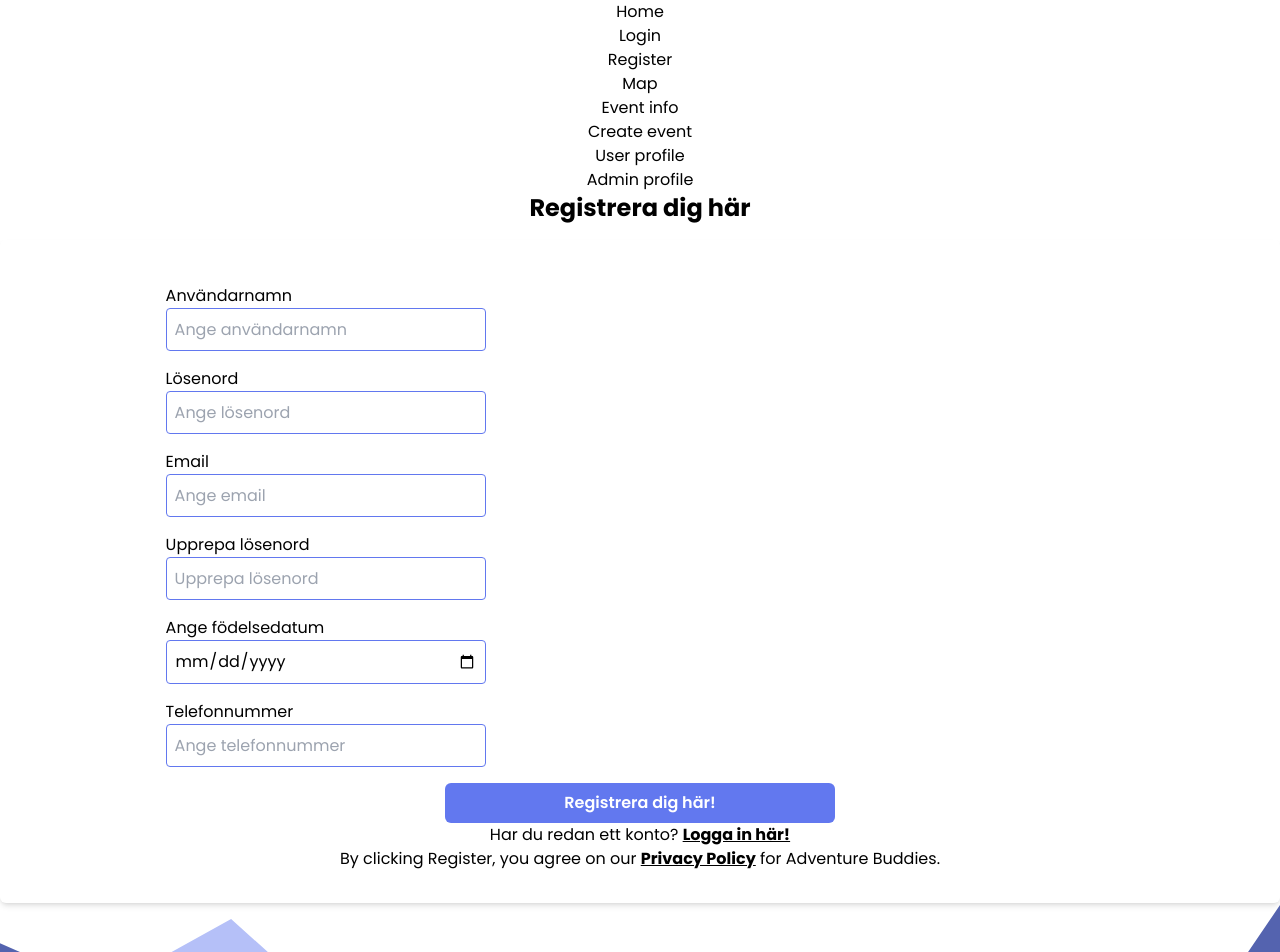
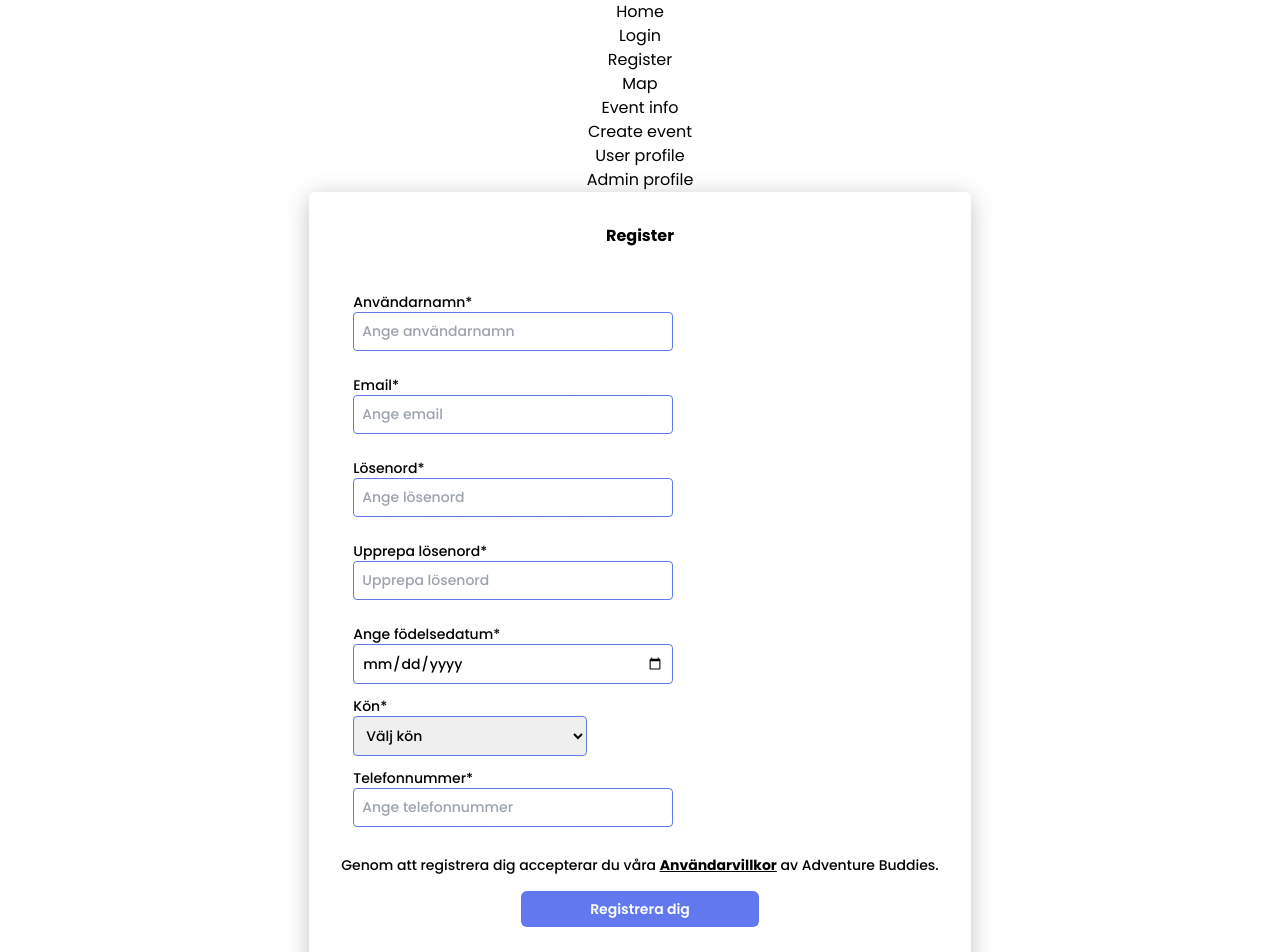
Before and after one commit to chas-academy/u08-business-idea-adventurebuddies, a React (Vite) app in the folder frontend/: page /register in a window 1280 px wide. Shown: the top 952 px of the page. Built offline with nearby package versions, Linux system fonts and the light colour scheme.

Commit message:
added glasscontainer, redid form, added gender as a select. form still not centered in desktop. minor things left to do

```diff
--- a/frontend/src/pages/RegisterPage/RegisterPage.tsx
+++ b/frontend/src/pages/RegisterPage/RegisterPage.tsx
@@ -10,10 +10,19 @@ const RegisterPage: React.FC = () => {
     email: "",
     confirmPassword: "",
     dateOfBirth: "",
-    // phoneNumber: "", SKA VI SKAPA DET I DB?
+    gender: "",
+    phoneNumber: "",
   });
 
   const handleInputChange = (event: React.ChangeEvent<HTMLInputElement>) => {
+    const { name, value } = event.target;
+    setFormData((prevFormData) => ({
+      ...prevFormData,
+      [name]: value,
+    }));
+  };
+
+  const handleSelectChange = (event: React.ChangeEvent<HTMLSelectElement>) => {
     const { name, value } = event.target;
     setFormData((prevFormData) => ({
       ...prevFormData,
@@ -28,25 +37,36 @@ const RegisterPage: React.FC = () => {
 
   return (
     <>
-      <h1 className="text-center mb-4 font-bold text-2xl leading-12">
-        Registrera dig här
+      <div className="flex flex-col items-center justify-center min-h-screen bg-gray-100 font-Poppins">
+        <div className="box-border md:box-content bg-gray-200 rounded-md p-8 glass-container">
+          <h1 className="text-center-primaryColor mb-4 leading-12 font-bold mb-8">
+            Register
           </h1>
-      <div className="flex flex-col justify-center items-center w-full bg-gray shadow-md rounded-md p-8">
           <form
             onSubmit={handleSubmit}
-          className="w-4/5 position-self-center space-y-4"
+            className="space-y-4 text-sm font-medium"
           >
+            <div className="flex flex-col">
               <Input
                 type="text"
-            label="Användarnamn"
+                label="Användarnamn*"
                 name="username"
                 value={formData.username}
                 onChange={handleInputChange}
                 placeholder="Ange användarnamn"
               />
+              {/* Text som ska finnas med under Användarnamn: Avoid using any personally identifiable information when creating your username, such as your last name, birthdate, address, or social security number. */}
               <Input
                 type="text"
-            label="Lösenord"
+                label="Email*"
+                name="email"
+                value={formData.email}
+                onChange={handleInputChange}
+                placeholder="Ange email"
+              />
+              <Input
+                type="text"
+                label="Lösenord*"
                 name="password"
                 value={formData.password}
                 onChange={handleInputChange}
@@ -54,44 +74,85 @@ const RegisterPage: React.FC = () => {
               />
               <Input
                 type="text"
-            label="Email"
-            name="email"
-            value={formData.email}
-            onChange={handleInputChange}
-            placeholder="Ange email"
-          />
-          <Input
-            type="text"
-            label="Upprepa lösenord"
+                label="Upprepa lösenord*"
                 name="confirmPassword"
                 value={formData.confirmPassword}
                 onChange={handleInputChange}
                 placeholder="Upprepa lösenord"
               />
-
               <Input
                 type="date"
-            label="Ange födelsedatum"
+                label="Ange födelsedatum*"
                 name="dateOfBirth"
-            value={formData.confirmPassword}
+                value={formData.dateOfBirth}
                 onChange={handleInputChange}
                 placeholder="Ange födelsedatum"
               />
+              {/* <Input
+              type="text"
+              label="Kön"
+              name="gender"
+              value={formData.gender}
+              onChange={handleInputChange}
+              placeholder="Välj kön"
+            /> */}
+              {/* kolla select istället för input */}
+
+              <label
+                htmlFor="gender"
+                className="flex flex-col items-start pl-3 mb-0"
+              >
+                Kön*
+              </label>
+
+              <div className="flex flex-col items-start w-full pl-3">
+                <select
+                  name="gender"
+                  id="gender"
+                  value={formData.gender}
+                  onChange={handleSelectChange}
+                  className="w-2/5 h-full border rounded border-primaryColor p-2 focus:outline-none focus:ring-1 focus:ring-primaryColor invalid:border-thirdColor invalid:text-thirdColor
+                focus:invalid:border-thirdColor focus:invalid:ring-thirdColor"
+                >
+                  <option value="">Välj kön</option>
+                  <option value="female">Kvinna</option>
+                  <option value="male">Man</option>
+                  {/* LÄGG TILL I DB <option value="non-binary">Icke-binär</option> */}
+                  <option value="other">Annat</option>
+                </select>
+              </div>
+
               <Input
                 type="text"
-            label="Telefonnummer"
-            name="Date"
-            // value={formData.phoneNumber}
+                label="Telefonnummer*"
+                name="phoneNumber"
+                value={formData.phoneNumber}
                 onChange={handleInputChange}
                 placeholder="Ange telefonnummer"
               />
+            </div>
+            <div>
+              <p>
+                Genom att registrera dig accepterar du våra{" "}
+                <a
+                  href="https://www.termsandconditions.game/"
+                  target="_blank"
+                  className="underline hover:underline-offset-4 font-bold"
+                  rel="noopener noreferrer"
+                >
+                  Användarvillkor
+                </a>{" "}
+                av Adventure Buddies.
+              </p>
+            </div>
             <button
               type="submit"
               className="w-2/5 py-2 text-textColor bg-primaryColor font-semibold rounded-md hover:bg-blue-600 focus:outline-none focus:ring-2 focus:ring-blue-500"
             >
-            Registrera dig här!
+              Registrera dig
             </button>
           </form>
+          <br></br>
           <div>
             Har du redan ett konto?{" "}
             <Link
@@ -101,19 +162,6 @@ const RegisterPage: React.FC = () => {
               Logga in här!
             </Link>
           </div>
-        <div>
-          <p>
-            By clicking Register, you agree on our{" "}
-            <a
-              href="https://www.termsandconditions.game/"
-              target="_blank"
-              className="underline hover:underline-offset-4 font-bold"
-              rel="noopener noreferrer"
-            >
-              Privacy Policy
-            </a>{" "}
-            for Adventure Buddies.
-          </p>
         </div>
       </div>
     </>
```
Lines whose indentation alone changed are shown as unchanged.
